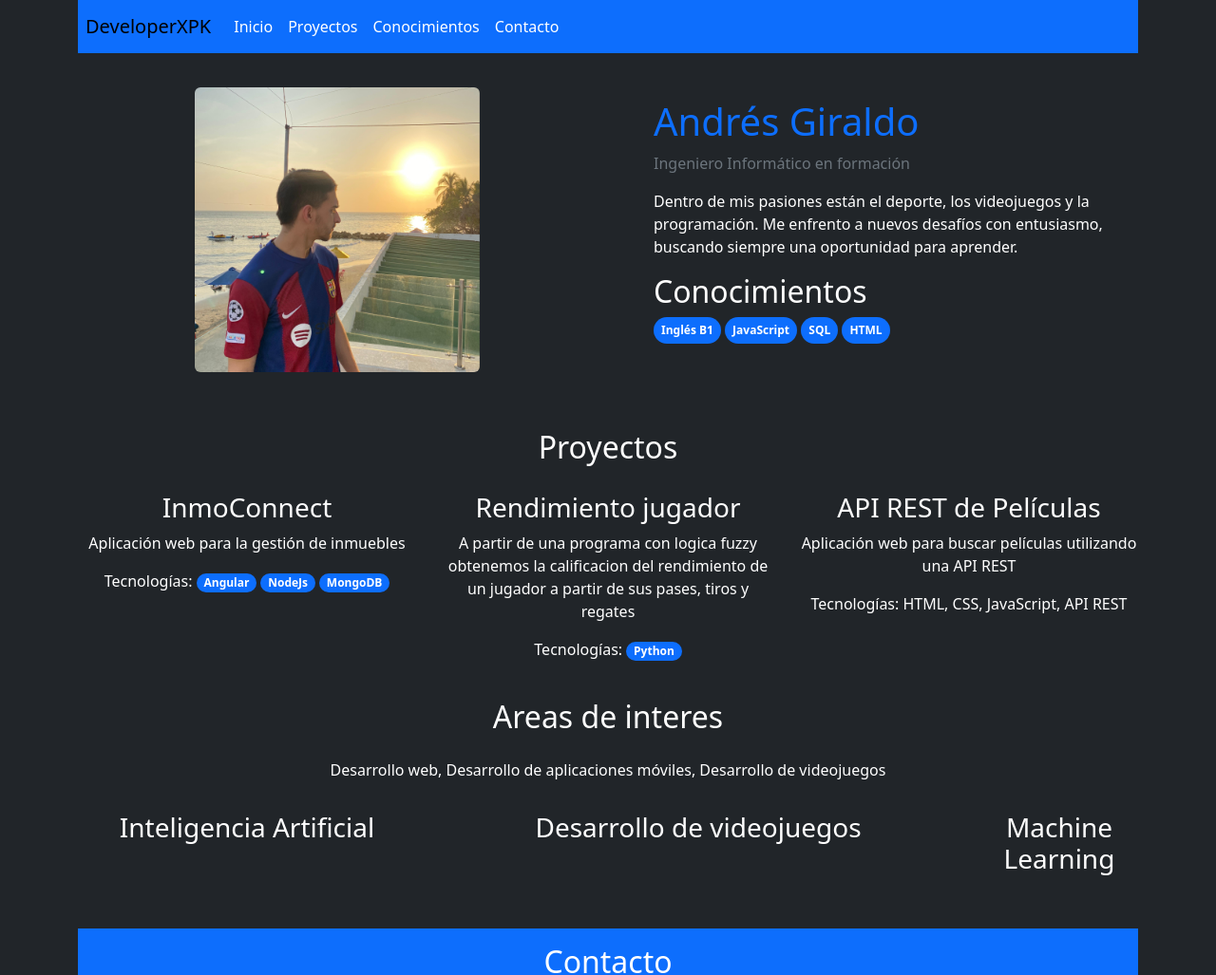
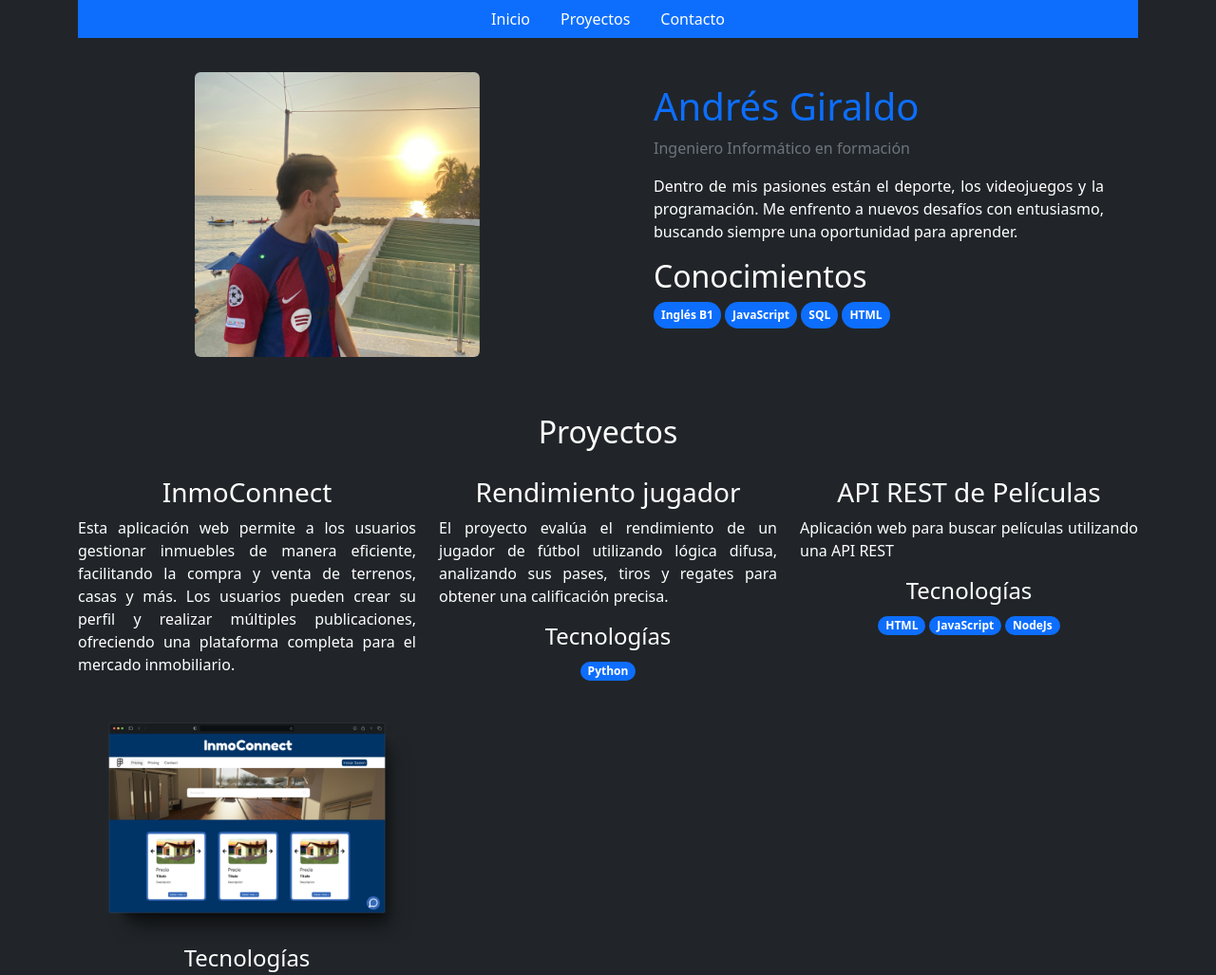
Before and after one commit to DeveloperXPK/Portafolio, a plain HTML site: page index.html in a window 1280 px wide. Shown: the top 1027 px of the page at 95% size. Drawn offline with nearby package versions, Linux system fonts and the light colour scheme.

Commit message:
Mejora secciones

```diff
--- a/index.html
+++ b/index.html
@@ -12,6 +12,10 @@
     <style>
         .titulo {
             text-align: center;
+        }
+
+        p {
+            text-align: justify;
         }
     </style>
 </head>
@@ -32,68 +36,18 @@
         navbar-expand-lg: Barra de navegación que se expande en pantallas grandes
         navbar-light: Barra de navegación con fondo claro
     -->
-    <header>
-        <nav class="navbar navbar-expand-lg navbar-light bg-primary p-2">
-            <!--
-                Título de la barra de navegación
-                href="#Me": Enlace a la sección "Me"
-            -->
-            <a class="navbar-brand" href="#Me">DeveloperXPK</a>
-
-            <!--
-                Botón para mostrar el menú en pantallas pequeñas
-                data-toggle="collapse: Indica que el botón es un controlador de un elemento colapsable
-                data-target: Indica el id del elemento que se va a colapsar
-                aria-controls: Indica el id del elemento que se va a colapsar
-                aria-expanded: Indica si el elemento está expandido o no
-                aria-label: Etiqueta para el botón
-            -->
-            <button class="navbar-toggler " type="button" data-toggle="collapse" data-target="#navbarNav"
-                aria-controls="navbarNav" aria-expanded="false" aria-label="Toggle navigation">
-
-                <!--
-                    Icono del botón
-                    span: Elemento en línea
-                    navbar-toggler-icon: Icono del botón
-                -->
-                <span class="navbar-toggler-icon"></span>
-
-            </button>
-
-            <!--
-                Elementos del menú
-                ml-auto: Margen a la izquierda automático
-                id="navbarNav": Id del elemento que se va a colapsar
-            -->
-            <div class="collapse navbar-collapse" id="navbarNav">
-
-                <!--
-                    Elementos de la barra de navegación
-                    navbar-nav: Elementos de la barra de navegación
-                    ml-auto: Margen a la izquierda automático
-
-                    Tenemos 4 elementos: Inicio, Proyectos, Conocimientos y Contacto
-                    nav-item: Elemento de la barra de navegación
-                    nav-link: Enlace de la barra de navegación
-                    text-white: Texto blanco
-                -->
-                <ul class="navbar-nav ml-auto">
+    <header class="bg-primary">
+        <ul class="nav justify-content-center">
             <li class="nav-item">
-                        <a class="nav-link text-white" href="#">Inicio</a>
+                <a href="#" class="nav-link text-white">Inicio</a>
             </li>
             <li class="nav-item">
-                        <a class="nav-link text-white" href="#Proyectos">Proyectos</a>
+                <a href="#" class="nav-link text-white">Proyectos</a>
             </li>
             <li class="nav-item">
-                        <a class="nav-link text-white" href="#Conocimientos">Conocimientos</a>
-                    </li>
-                    <li class="nav-item">
-                        <a class="nav-link text-white" href="#Contacto">Contacto</a>
+                <a href="#" class="nav-link text-white">Contacto</a>
             </li>
         </ul>
-
-            </div>
-        </nav>
     </header>
 
     <!--
@@ -142,8 +96,10 @@
                 text-secondary: Texto azul claro
             -->
             <p class="text-secondary">Ingeniero Informático en formación</p>
-            <p>Dentro de mis pasiones están el deporte, los videojuegos y la programación. Me enfrento a nuevos desafíos
-                con entusiasmo, buscando siempre una oportunidad para aprender.</p>
+            <p>
+                Dentro de mis pasiones están el deporte, los videojuegos y la programación. Me enfrento a nuevos desafíos
+                con entusiasmo, buscando siempre una oportunidad para aprender.
+            </p>
 
             <!--
                 Título de la sección "Conocimientos"
@@ -174,31 +130,45 @@
         md, lg, xl
     -->
     <div id="Proyectos" class="row mt-4">
-        <div class="col-12 text-center" style="margin-bottom: 20px;">
-            <h2>Proyectos</h2>
+        <div class="col-12" style="margin-bottom: 20px;">
+            <h2 class="titulo">Proyectos</h2>
         </div>
         <div class="titulo col-md-4 mb-4 b-solid">
             <h3>InmoConnect</h3>
-            <p>Aplicación web para la gestión de inmuebles</p>
-            <p>Tecnologías:
+            <p style="text-align: justify;">
+                Esta aplicación web permite a los usuarios gestionar inmuebles de manera eficiente, facilitando la
+                compra y venta de terrenos, casas y más. Los usuarios pueden crear su perfil y realizar múltiples
+                publicaciones, ofreciendo una plataforma completa para el mercado inmobiliario.
+            </p>
+
+            <img src="img/InmoConnect.png" alt="Pagina principal de InmoConnect" class="img-fluid">
+
+            <h4>Tecnologías</h4>
             <span class="badge bg-primary rounded-pill">Angular</span>
             <span class="badge bg-primary rounded-pill">NodeJs</span>
             <span class="badge bg-primary rounded-pill">MongoDB</span>
-            </p>
         </div>
+
         <div class="titulo col-md-4 mb-4">
             <h3>Rendimiento jugador</h3>
-            <p>A partir de una programa con logica fuzzy obtenemos la calificacion del rendimiento de un jugador a
-                partir de sus pases, tiros y regates</p>
+            <p style="text-align: justify;">
+                El proyecto evalúa el rendimiento de un jugador de fútbol utilizando lógica difusa, analizando sus
+                pases,
+                tiros y regates para obtener una calificación precisa.
+            </p>
 
-            <p>Tecnologías:
+            <h4>Tecnologías</h4>
             <span class="badge bg-primary rounded-pill">Python</span>
-            </p>
+
         </div>
         <div class="titulo col-md-4 mb-4">
             <h3>API REST de Películas</h3>
             <p>Aplicación web para buscar películas utilizando una API REST</p>
-            <p>Tecnologías: HTML, CSS, JavaScript, API REST</p>
+            <h4>Tecnologías</h4>
+            <span class="badge bg-primary rounded-pill">HTML</span>
+            <span class="badge bg-primary rounded-pill">JavaScript</span>
+            <span class="badge bg-primary rounded-pill">NodeJs</span>
+
         </div>
 
         <div class="col-lg-12 bg-dark text-white text-center">
```
Lines whose indentation alone changed are shown as unchanged.
